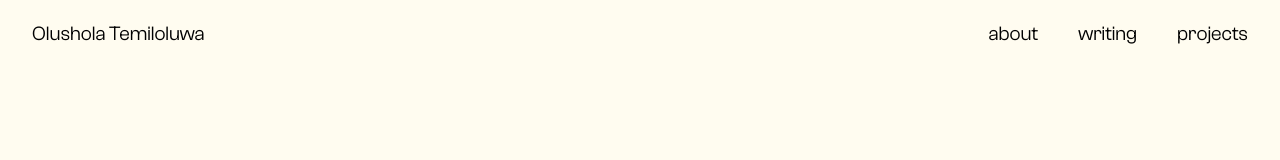
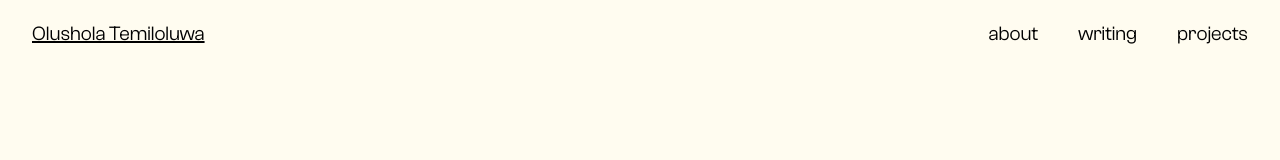
Before and after one commit to JohnOlushola/portfolio, a Next.js app: page / in a window 1280 px wide. In both pictures the pointer is over the link "Olushola Temiloluwa". Shown: the top 160 px of the page. Built offline with nearby package versions, Linux system fonts and the light colour scheme.

Commit message:
feat: underline link on hover

```diff
--- a/src/styles/globals.css
+++ b/src/styles/globals.css
@@ -31,6 +31,10 @@ body {
   border-color: var(--border-hex) !important;
 }
 
+a:hover, a:focus {
+  text-decoration: underline;
+}
+
 .landing-container {
   display: flex;
   height: var(--landing-container-height);
```
